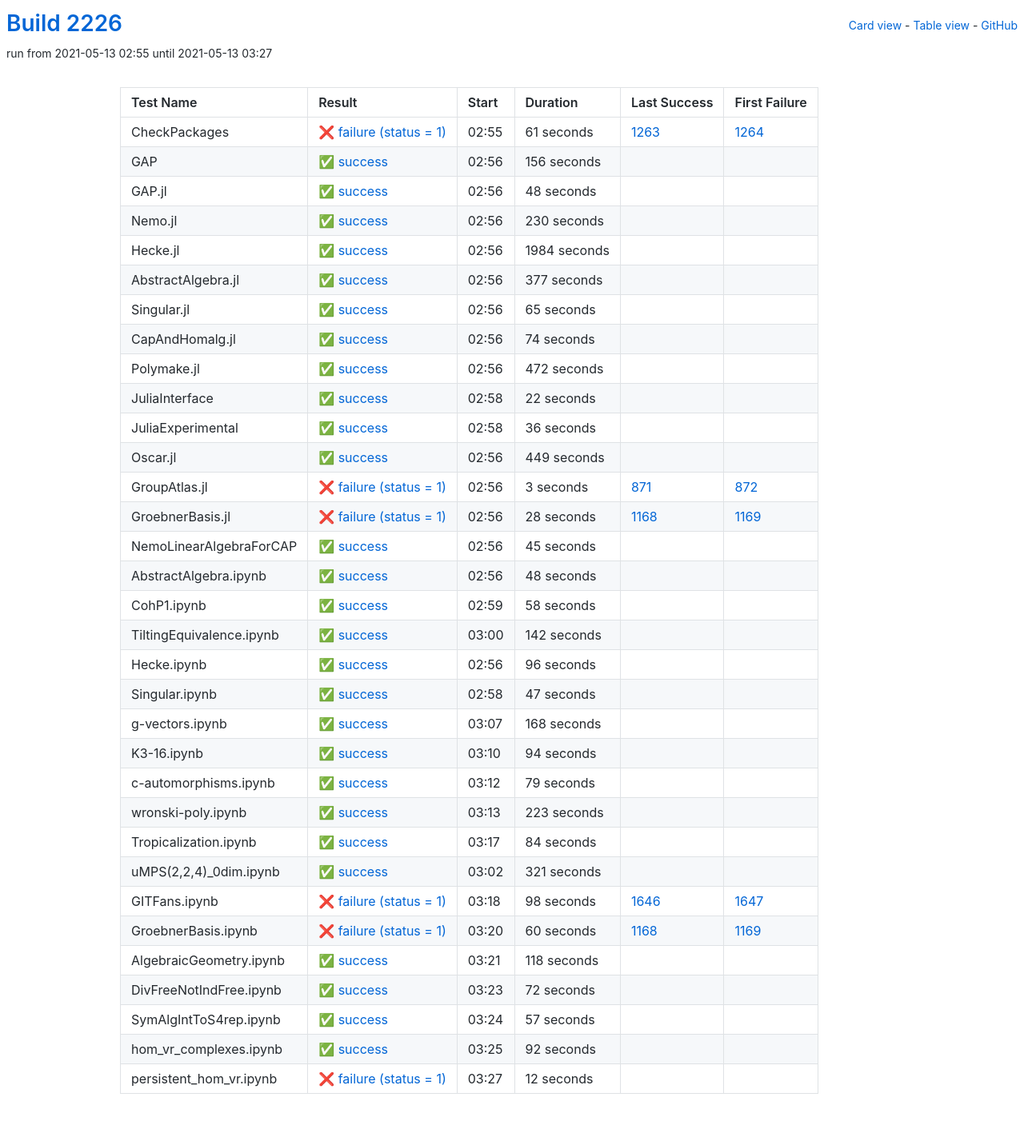
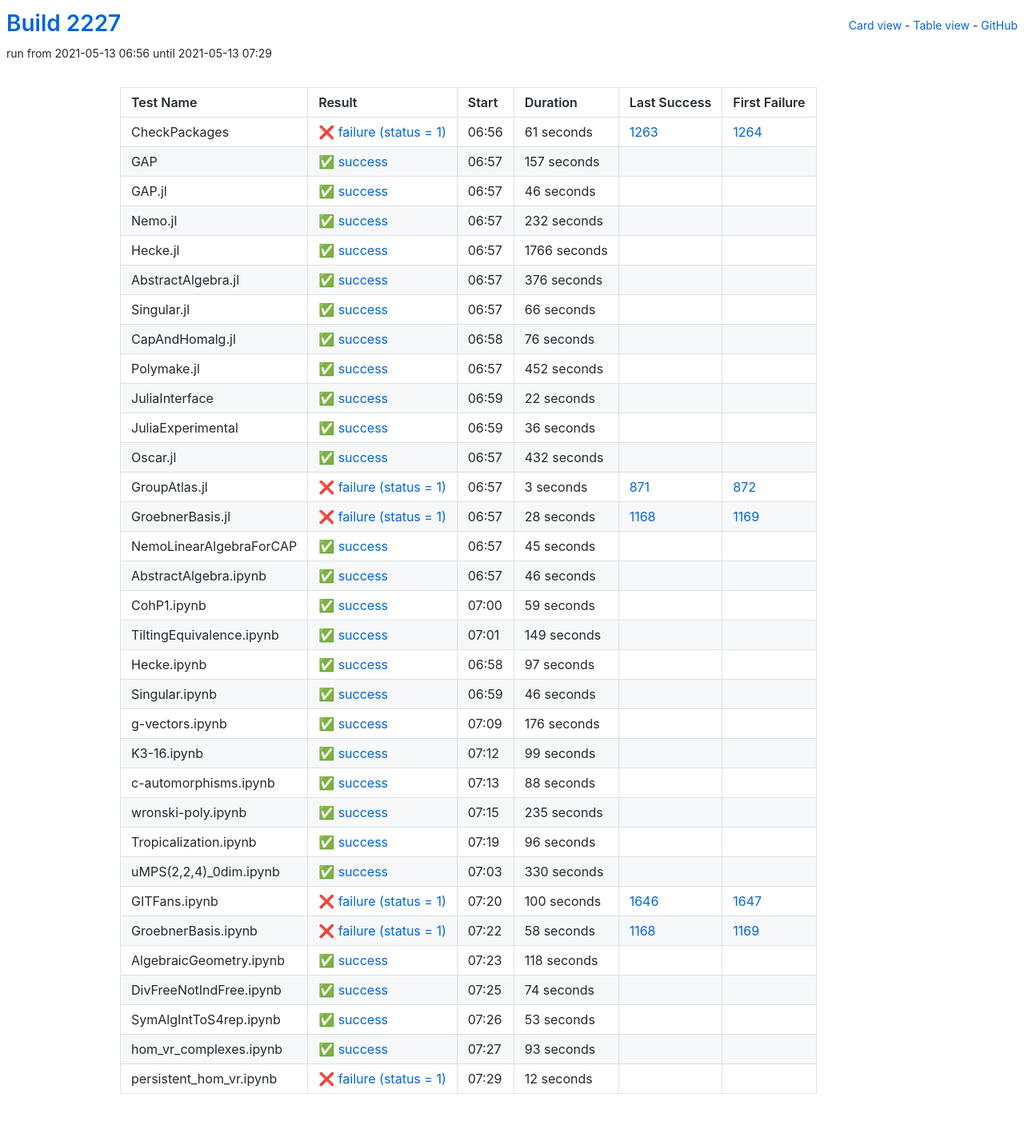
Before and after one commit to oscar-system/oscar-ci-status-stable, a Jekyll site: the page built from table.html, in a window 1280 px wide. Shown: the whole page at 80% size. Built offline with Jekyll 4.4.1, drawn with Linux system fonts in a browser that asks for light colours.

Commit message:
Build #2227

```diff
--- a/_data/ci.yml
+++ b/_data/ci.yml
@@ -1,6 +1,6 @@
 ---
-build: 2226
-build_url: https://oscarci.mathematik.uni-kl.de/job/oscar-stable/2226/
+build: 2227
+build_url: https://oscarci.mathematik.uni-kl.de/job/oscar-stable/2227/
 job: oscar-stable
 organization: oscar-system
 repo: oscar-ci-status-stable
@@ -8,8 +8,8 @@ repourl: https://github.com/oscar-system/oscar-ci-status-stable
 tests:
 - name: CheckPackages
   id: checkpackages
-  log: https://oscarci.mathematik.uni-kl.de/job/oscar-stable/2226/artifact/logs/build-2226/CheckPackages.log
-  start: 2021-05-13 02:55
+  log: https://oscarci.mathematik.uni-kl.de/job/oscar-stable/2227/artifact/logs/build-2227/CheckPackages.log
+  start: 2021-05-13 06:56
   success: false
   exitcode: 1
   status: failure
@@ -20,104 +20,104 @@ tests:
   first_failure_url: https://oscarci.mathematik.uni-kl.de/job/oscar-stable/1264/
 - name: GAP
   id: gap
-  log: https://oscarci.mathematik.uni-kl.de/job/oscar-stable/2226/artifact/logs/build-2226/GAP.log
-  start: 2021-05-13 02:56
+  log: https://oscarci.mathematik.uni-kl.de/job/oscar-stable/2227/artifact/logs/build-2227/GAP.log
+  start: 2021-05-13 06:57
   success: true
   exitcode: 0
   status: success
-  duration: 156
+  duration: 157
   last_success: false
   last_success_url:
   first_failure: false
   first_failure_url:
 - name: GAP.jl
   id: gap-jl
-  log: https://oscarci.mathematik.uni-kl.de/job/oscar-stable/2226/artifact/logs/build-2226/GAP.jl.log
-  start: 2021-05-13 02:56
+  log: https://oscarci.mathematik.uni-kl.de/job/oscar-stable/2227/artifact/logs/build-2227/GAP.jl.log
+  start: 2021-05-13 06:57
   success: true
   exitcode: 0
   status: success
-  duration: 48
+  duration: 46
   last_success: false
   last_success_url:
   first_failure: false
   first_failure_url:
 - name: Nemo.jl
   id: nemo-jl
-  log: https://oscarci.mathematik.uni-kl.de/job/oscar-stable/2226/artifact/logs/build-2226/Nemo.jl.log
-  start: 2021-05-13 02:56
+  log: https://oscarci.mathematik.uni-kl.de/job/oscar-stable/2227/artifact/logs/build-2227/Nemo.jl.log
+  start: 2021-05-13 06:57
   success: true
   exitcode: 0
   status: success
-  duration: 230
+  duration: 232
   last_success: false
   last_success_url:
   first_failure: false
   first_failure_url:
 - name: Hecke.jl
   id: hecke-jl
-  log: https://oscarci.mathematik.uni-kl.de/job/oscar-stable/2226/artifact/logs/build-2226/Hecke.jl.log
-  start: 2021-05-13 02:56
+  log: https://oscarci.mathematik.uni-kl.de/job/oscar-stable/2227/artifact/logs/build-2227/Hecke.jl.log
+  start: 2021-05-13 06:57
   success: true
   exitcode: 0
   status: success
-  duration: 1984
+  duration: 1766
   last_success: false
   last_success_url:
   first_failure: false
   first_failure_url:
 - name: AbstractAlgebra.jl
   id: abstractalgebra-jl
-  log: https://oscarci.mathematik.uni-kl.de/job/oscar-stable/2226/artifact/logs/build-2226/AbstractAlgebra.jl.log
-  start: 2021-05-13 02:56
+  log: https://oscarci.mathematik.uni-kl.de/job/oscar-stable/2227/artifact/logs/build-2227/AbstractAlgebra.jl.log
+  start: 2021-05-13 06:57
   success: true
   exitcode: 0
   status: success
-  duration: 377
+  duration: 376
   last_success: false
   last_success_url:
   first_failure: false
   first_failure_url:
 - name: Singular.jl
   id: singular-jl
-  log: https://oscarci.mathematik.uni-kl.de/job/oscar-stable/2226/artifact/logs/build-2226/Singular.jl.log
-  start: 2021-05-13 02:56
+  log: https://oscarci.mathematik.uni-kl.de/job/oscar-stable/2227/artifact/logs/build-2227/Singular.jl.log
+  start: 2021-05-13 06:57
   success: true
   exitcode: 0
   status: success
-  duration: 65
+  duration: 66
   last_success: false
   last_success_url:
   first_failure: false
   first_failure_url:
 - name: CapAndHomalg.jl
   id: capandhomalg-jl
-  log: https://oscarci.mathematik.uni-kl.de/job/oscar-stable/2226/artifact/logs/build-2226/CapAndHomalg.jl.log
-  start: 2021-05-13 02:56
+  log: https://oscarci.mathematik.uni-kl.de/job/oscar-stable/2227/artifact/logs/build-2227/CapAndHomalg.jl.log
+  start: 2021-05-13 06:58
   success: true
   exitcode: 0
   status: success
-  duration: 74
+  duration: 76
   last_success: false
   last_success_url:
   first_failure: false
   first_failure_url:
 - name: Polymake.jl
   id: polymake-jl
-  log: https://oscarci.mathematik.uni-kl.de/job/oscar-stable/2226/artifact/logs/build-2226/Polymake.jl.log
-  start: 2021-05-13 02:56
+  log: https://oscarci.mathematik.uni-kl.de/job/oscar-stable/2227/artifact/logs/build-2227/Polymake.jl.log
+  start: 2021-05-13 06:57
   success: true
   exitcode: 0
   status: success
-  duration: 472
+  duration: 452
   last_success: false
   last_success_url:
   first_failure: false
   first_failure_url:
 - name: JuliaInterface
   id: juliainterface
-  log: https://oscarci.mathematik.uni-kl.de/job/oscar-stable/2226/artifact/logs/build-2226/JuliaInterface.log
-  start: 2021-05-13 02:58
+  log: https://oscarci.mathematik.uni-kl.de/job/oscar-stable/2227/artifact/logs/build-2227/JuliaInterface.log
+  start: 2021-05-13 06:59
   success: true
   exitcode: 0
   status: success
@@ -128,8 +128,8 @@ tests:
   first_failure_url:
 - name: JuliaExperimental
   id: juliaexperimental
-  log: https://oscarci.mathematik.uni-kl.de/job/oscar-stable/2226/artifact/logs/build-2226/JuliaExperimental.log
-  start: 2021-05-13 02:58
+  log: https://oscarci.mathematik.uni-kl.de/job/oscar-stable/2227/artifact/logs/build-2227/JuliaExperimental.log
+  start: 2021-05-13 06:59
   success: true
   exitcode: 0
   status: success
@@ -140,20 +140,20 @@ tests:
   first_failure_url:
 - name: Oscar.jl
   id: oscar-jl
-  log: https://oscarci.mathematik.uni-kl.de/job/oscar-stable/2226/artifact/logs/build-2226/Oscar.jl.log
-  start: 2021-05-13 02:56
+  log: https://oscarci.mathematik.uni-kl.de/job/oscar-stable/2227/artifact/logs/build-2227/Oscar.jl.log
+  start: 2021-05-13 06:57
   success: true
   exitcode: 0
   status: success
-  duration: 449
+  duration: 432
   last_success: false
   last_success_url:
   first_failure: false
   first_failure_url:
 - name: GroupAtlas.jl
   id: groupatlas-jl
-  log: https://oscarci.mathematik.uni-kl.de/job/oscar-stable/2226/artifact/logs/build-2226/GroupAtlas.jl.log
-  start: 2021-05-13 02:56
+  log: https://oscarci.mathematik.uni-kl.de/job/oscar-stable/2227/artifact/logs/build-2227/GroupAtlas.jl.log
+  start: 2021-05-13 06:57
   success: false
   exitcode: 1
   status: failure
@@ -164,8 +164,8 @@ tests:
   first_failure_url: https://oscarci.mathematik.uni-kl.de/job/oscar-stable/872/
 - name: GroebnerBasis.jl
   id: groebnerbasis-jl
-  log: https://oscarci.mathematik.uni-kl.de/job/oscar-stable/2226/artifact/logs/build-2226/GroebnerBasis.jl.log
-  start: 2021-05-13 02:56
+  log: https://oscarci.mathematik.uni-kl.de/job/oscar-stable/2227/artifact/logs/build-2227/GroebnerBasis.jl.log
+  start: 2021-05-13 06:57
   success: false
   exitcode: 1
   status: failure
@@ -176,8 +176,8 @@ tests:
   first_failure_url: https://oscarci.mathematik.uni-kl.de/job/oscar-stable/1169/
 - name: NemoLinearAlgebraForCAP
   id: nemolinearalgebraforcap
-  log: https://oscarci.mathematik.uni-kl.de/job/oscar-stable/2226/artifact/logs/build-2226/NemoLinearAlgebraForCAP.log
-  start: 2021-05-13 02:56
+  log: https://oscarci.mathematik.uni-kl.de/job/oscar-stable/2227/artifact/logs/build-2227/NemoLinearAlgebraForCAP.log
+  start: 2021-05-13 06:57
   success: true
   exitcode: 0
   status: success
@@ -188,44 +188,116 @@ tests:
   first_failure_url:
 - name: AbstractAlgebra.ipynb
   id: abstractalgebra-ipynb
-  log: https://oscarci.mathematik.uni-kl.de/job/oscar-stable/2226/artifact/logs/build-2226/AbstractAlgebra.ipynb.log
-  start: 2021-05-13 02:56
+  log: https://oscarci.mathematik.uni-kl.de/job/oscar-stable/2227/artifact/logs/build-2227/AbstractAlgebra.ipynb.log
+  start: 2021-05-13 06:57
   success: true
   exitcode: 0
   status: success
-  duration: 48
+  duration: 46
   last_success: false
   last_success_url:
   first_failure: false
   first_failure_url:
 - name: CohP1.ipynb
   id: cohp1-ipynb
-  log: https://oscarci.mathematik.uni-kl.de/job/oscar-stable/2226/artifact/logs/build-2226/CohP1.ipynb.log
-  start: 2021-05-13 02:59
+  log: https://oscarci.mathematik.uni-kl.de/job/oscar-stable/2227/artifact/logs/build-2227/CohP1.ipynb.log
+  start: 2021-05-13 07:00
   success: true
   exitcode: 0
   status: success
-  duration: 58
+  duration: 59
   last_success: false
   last_success_url:
   first_failure: false
   first_failure_url:
 - name: TiltingEquivalence.ipynb
   id: tiltingequivalence-ipynb
-  log: https://oscarci.mathematik.uni-kl.de/job/oscar-stable/2226/artifact/logs/build-2226/TiltingEquivalence.ipynb.log
-  start: 2021-05-13 03:00
+  log: https://oscarci.mathematik.uni-kl.de/job/oscar-stable/2227/artifact/logs/build-2227/TiltingEquivalence.ipynb.log
+  start: 2021-05-13 07:01
   success: true
   exitcode: 0
   status: success
-  duration: 142
+  duration: 149
   last_success: false
   last_success_url:
   first_failure: false
   first_failure_url:
 - name: Hecke.ipynb
   id: hecke-ipynb
-  log: https://oscarci.mathematik.uni-kl.de/job/oscar-stable/2226/artifact/logs/build-2226/Hecke.ipynb.log
-  start: 2021-05-13 02:56
+  log: https://oscarci.mathematik.uni-kl.de/job/oscar-stable/2227/artifact/logs/build-2227/Hecke.ipynb.log
+  start: 2021-05-13 06:58
+  success: true
+  exitcode: 0
+  status: success
+  duration: 97
+  last_success: false
+  last_success_url:
+  first_failure: false
+  first_failure_url:
+- name: Singular.ipynb
+  id: singular-ipynb
+  log: https://oscarci.mathematik.uni-kl.de/job/oscar-stable/2227/artifact/logs/build-2227/Singular.ipynb.log
+  start: 2021-05-13 06:59
+  success: true
+  exitcode: 0
+  status: success
+  duration: 46
+  last_success: false
+  last_success_url:
+  first_failure: false
+  first_failure_url:
+- name: g-vectors.ipynb
+  id: g-vectors-ipynb
+  log: https://oscarci.mathematik.uni-kl.de/job/oscar-stable/2227/artifact/logs/build-2227/g-vectors.ipynb.log
+  start: 2021-05-13 07:09
+  success: true
+  exitcode: 0
+  status: success
+  duration: 176
+  last_success: false
+  last_success_url:
+  first_failure: false
+  first_failure_url:
+- name: K3-16.ipynb
+  id: k3-16-ipynb
+  log: https://oscarci.mathematik.uni-kl.de/job/oscar-stable/2227/artifact/logs/build-2227/K3-16.ipynb.log
+  start: 2021-05-13 07:12
+  success: true
+  exitcode: 0
+  status: success
+  duration: 99
+  last_success: false
+  last_success_url:
+  first_failure: false
+  first_failure_url:
+- name: c-automorphisms.ipynb
+  id: c-automorphisms-ipynb
+  log: https://oscarci.mathematik.uni-kl.de/job/oscar-stable/2227/artifact/logs/build-2227/c-automorphisms.ipynb.log
+  start: 2021-05-13 07:13
+  success: true
+  exitcode: 0
+  status: success
+  duration: 88
+  last_success: false
+  last_success_url:
+  first_failure: false
+  first_failure_url:
+- name: wronski-poly.ipynb
+  id: wronski-poly-ipynb
+  log: https://oscarci.mathematik.uni-kl.de/job/oscar-stable/2227/artifact/logs/build-2227/wronski-poly.ipynb.log
+  start: 2021-05-13 07:15
+  success: true
+  exitcode: 0
+  status: success
+  duration: 235
+  last_success: false
+  last_success_url:
+  first_failure: false
+  first_failure_url:
+- name: Tropicalization.ipynb
+  id: tropicalization-ipynb
+  log: https://oscarci.mathematik.uni-kl.de/job/oscar-stable/2227/artifact/logs/build-2227/Tropicalization.ipynb.log
+  start: 2021-05-13 07:19
   success: true
   exitcode: 0
   status: success
@@ -234,118 +306,46 @@ tests:
   last_success_url:
   first_failure: false
   first_failure_url:
-- name: Singular.ipynb
-  id: singular-ipynb
-  log: https://oscarci.mathematik.uni-kl.de/job/oscar-stable/2226/artifact/logs/build-2226/Singular.ipynb.log
-  start: 2021-05-13 02:58
+- name: uMPS(2,2,4)_0dim.ipynb
+  id: umps-2-2-4-0dim-ipynb
+  log: https://oscarci.mathematik.uni-kl.de/job/oscar-stable/2227/artifact/logs/build-2227/uMPS-2-2-4-_0dim.ipynb.log
+  start: 2021-05-13 07:03
   success: true
   exitcode: 0
   status: success
-  duration: 47
-  last_success: false
-  last_success_url:
-  first_failure: false
-  first_failure_url:
-- name: g-vectors.ipynb
-  id: g-vectors-ipynb
-  log: https://oscarci.mathematik.uni-kl.de/job/oscar-stable/2226/artifact/logs/build-2226/g-vectors.ipynb.log
-  start: 2021-05-13 03:07
-  success: true
-  exitcode: 0
-  status: success
-  duration: 168
-  last_success: false
-  last_success_url:
-  first_failure: false
-  first_failure_url:
-- name: K3-16.ipynb
-  id: k3-16-ipynb
-  log: https://oscarci.mathematik.uni-kl.de/job/oscar-stable/2226/artifact/logs/build-2226/K3-16.ipynb.log
-  start: 2021-05-13 03:10
-  success: true
-  exitcode: 0
-  status: success
-  duration: 94
-  last_success: false
-  last_success_url:
-  first_failure: false
-  first_failure_url:
-- name: c-automorphisms.ipynb
-  id: c-automorphisms-ipynb
-  log: https://oscarci.mathematik.uni-kl.de/job/oscar-stable/2226/artifact/logs/build-2226/c-automorphisms.ipynb.log
-  start: 2021-05-13 03:12
-  success: true
-  exitcode: 0
-  status: success
-  duration: 79
-  last_success: false
-  last_success_url:
-  first_failure: false
-  first_failure_url:
-- name: wronski-poly.ipynb
-  id: wronski-poly-ipynb
-  log: https://oscarci.mathematik.uni-kl.de/job/oscar-stable/2226/artifact/logs/build-2226/wronski-poly.ipynb.log
-  start: 2021-05-13 03:13
-  success: true
-  exitcode: 0
-  status: success
-  duration: 223
-  last_success: false
-  last_success_url:
-  first_failure: false
-  first_failure_url:
-- name: Tropicalization.ipynb
-  id: tropicalization-ipynb
-  log: https://oscarci.mathematik.uni-kl.de/job/oscar-stable/2226/artifact/logs/build-2226/Tropicalization.ipynb.log
-  start: 2021-05-13 03:17
-  success: true
-  exitcode: 0
-  status: success
-  duration: 84
-  last_success: false
-  last_success_url:
-  first_failure: false
-  first_failure_url:
-- name: uMPS(2,2,4)_0dim.ipynb
-  id: umps-2-2-4-0dim-ipynb
-  log: https://oscarci.mathematik.uni-kl.de/job/oscar-stable/2226/artifact/logs/build-2226/uMPS-2-2-4-_0dim.ipynb.log
-  start: 2021-05-13 03:02
-  success: true
-  exitcode: 0
-  status: success
-  duration: 321
+  duration: 330
   last_success: false
   last_success_url:
   first_failure: false
   first_failure_url:
 - name: GITFans.ipynb
   id: gitfans-ipynb
-  log: https://oscarci.mathematik.uni-kl.de/job/oscar-stable/2226/artifact/logs/build-2226/GITFans.ipynb.log
-  start: 2021-05-13 03:18
+  log: https://oscarci.mathematik.uni-kl.de/job/oscar-stable/2227/artifact/logs/build-2227/GITFans.ipynb.log
+  start: 2021-05-13 07:20
   success: false
   exitcode: 1
   status: failure
-  duration: 98
+  duration: 100
   last_success: 1646
   last_success_url: https://oscarci.mathematik.uni-kl.de/job/oscar-stable/1646/
   first_failure: 1647
   first_failure_url: https://oscarci.mathematik.uni-kl.de/job/oscar-stable/1647/
 - name: GroebnerBasis.ipynb
   id: groebnerbasis-ipynb
-  log: https://oscarci.mathematik.uni-kl.de/job/oscar-stable/2226/artifact/logs/build-2226/GroebnerBasis.ipynb.log
-  start: 2021-05-13 03:20
+  log: https://oscarci.mathematik.uni-kl.de/job/oscar-stable/2227/artifact/logs/build-2227/GroebnerBasis.ipynb.log
+  start: 2021-05-13 07:22
   success: false
   exitcode: 1
   status: failure
-  duration: 60
+  duration: 58
   last_success: 1168
   last_success_url: https://oscarci.mathematik.uni-kl.de/job/oscar-stable/1168/
   first_failure: 1169
   first_failure_url: https://oscarci.mathematik.uni-kl.de/job/oscar-stable/1169/
 - name: AlgebraicGeometry.ipynb
   id: algebraicgeometry-ipynb
-  log: https://oscarci.mathematik.uni-kl.de/job/oscar-stable/2226/artifact/logs/build-2226/AlgebraicGeometry.ipynb.log
-  start: 2021-05-13 03:21
+  log: https://oscarci.mathematik.uni-kl.de/job/oscar-stable/2227/artifact/logs/build-2227/AlgebraicGeometry.ipynb.log
+  start: 2021-05-13 07:23
   success: true
   exitcode: 0
   status: success
@@ -356,44 +356,44 @@ tests:
   first_failure_url:
 - name: DivFreeNotIndFree.ipynb
   id: divfreenotindfree-ipynb
-  log: https://oscarci.mathematik.uni-kl.de/job/oscar-stable/2226/artifact/logs/build-2226/DivFreeNotIndFree.ipynb.log
-  start: 2021-05-13 03:23
+  log: https://oscarci.mathematik.uni-kl.de/job/oscar-stable/2227/artifact/logs/build-2227/DivFreeNotIndFree.ipynb.log
+  start: 2021-05-13 07:25
   success: true
   exitcode: 0
   status: success
-  duration: 72
+  duration: 74
   last_success: false
   last_success_url:
   first_failure: false
   first_failure_url:
 - name: SymAlgIntToS4rep.ipynb
   id: symalginttos4rep-ipynb
-  log: https://oscarci.mathematik.uni-kl.de/job/oscar-stable/2226/artifact/logs/build-2226/SymAlgIntToS4rep.ipynb.log
-  start: 2021-05-13 03:24
+  log: https://oscarci.mathematik.uni-kl.de/job/oscar-stable/2227/artifact/logs/build-2227/SymAlgIntToS4rep.ipynb.log
+  start: 2021-05-13 07:26
   success: true
   exitcode: 0
   status: success
-  duration: 57
+  duration: 53
   last_success: false
   last_success_url:
   first_failure: false
   first_failure_url:
 - name: hom_vr_complexes.ipynb
   id: hom-vr-complexes-ipynb
-  log: https://oscarci.mathematik.uni-kl.de/job/oscar-stable/2226/artifact/logs/build-2226/hom_vr_complexes.ipynb.log
-  start: 2021-05-13 03:25
+  log: https://oscarci.mathematik.uni-kl.de/job/oscar-stable/2227/artifact/logs/build-2227/hom_vr_complexes.ipynb.log
+  start: 2021-05-13 07:27
   success: true
   exitcode: 0
   status: success
-  duration: 92
+  duration: 93
   last_success: false
   last_success_url:
   first_failure: false
   first_failure_url:
 - name: persistent_hom_vr.ipynb
   id: persistent-hom-vr-ipynb
-  log: https://oscarci.mathematik.uni-kl.de/job/oscar-stable/2226/artifact/logs/build-2226/persistent_hom_vr.ipynb.log
-  start: 2021-05-13 03:27
+  log: https://oscarci.mathematik.uni-kl.de/job/oscar-stable/2227/artifact/logs/build-2227/persistent_hom_vr.ipynb.log
+  start: 2021-05-13 07:29
   success: false
   exitcode: 1
   status: failure
```
Also changed, not shown: README.md.
